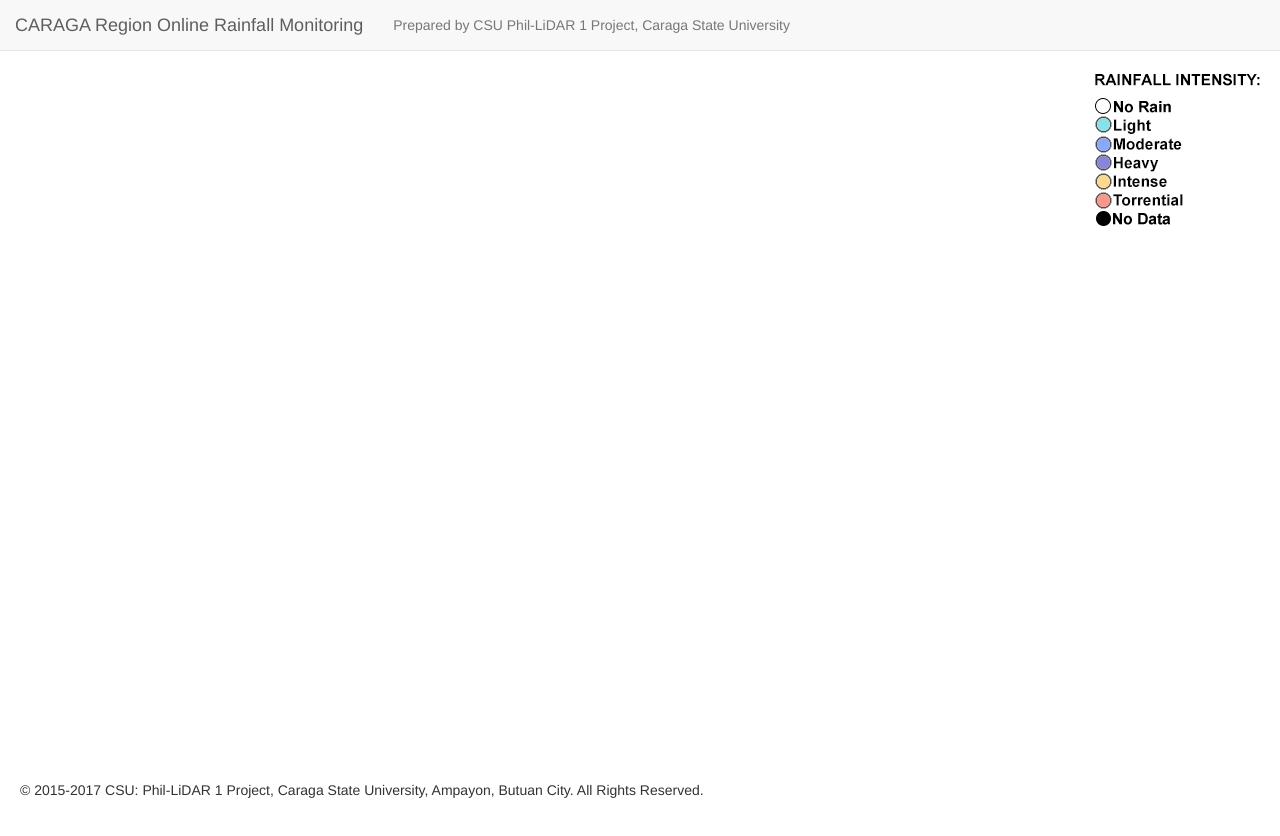
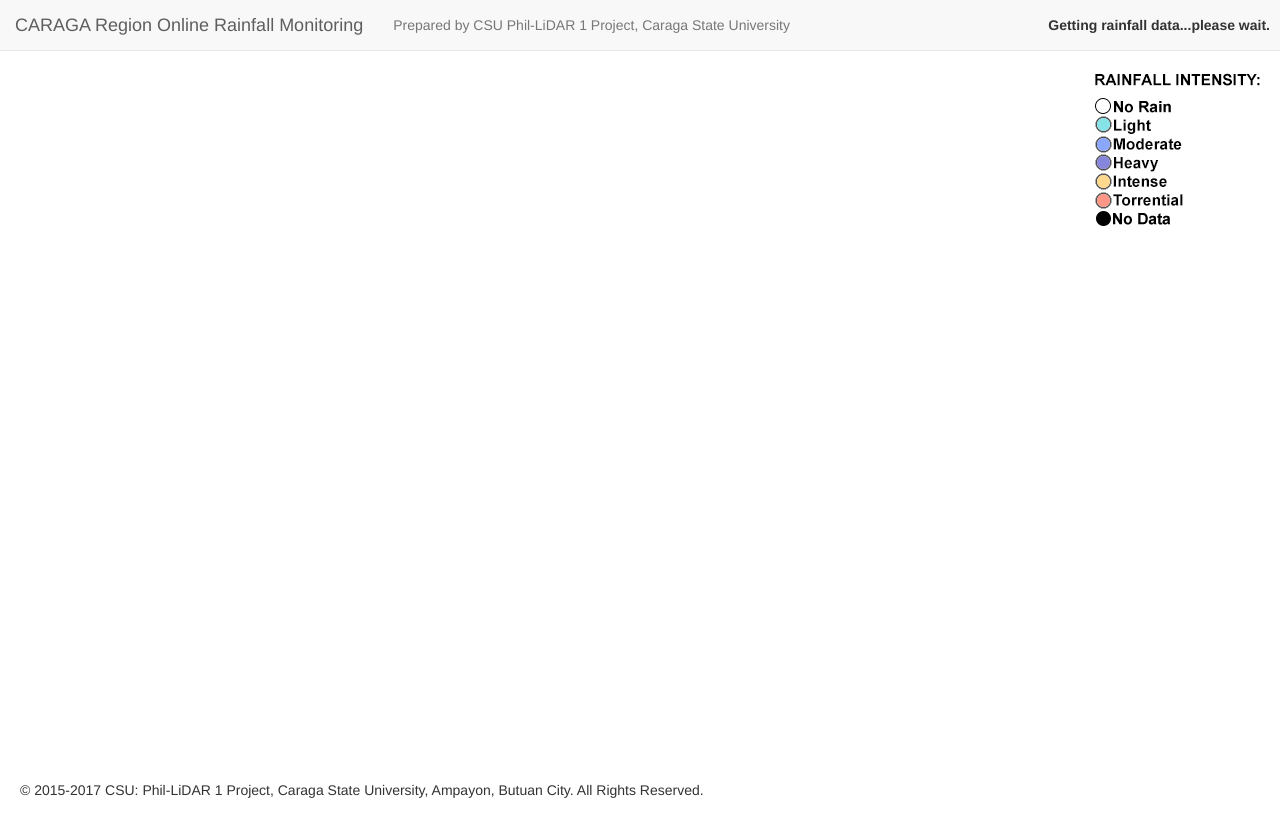
Before and after one commit to caragarainfall/caragarainfall.github.io, a plain HTML site: page index.html in a window 1280 px wide. Drawn offline with nearby package versions, Linux system fonts and the light colour scheme; a script that the page names is missing.

Commit message:
Update index.html

```diff
--- a/index.html
+++ b/index.html
@@ -98,7 +98,7 @@
                     </ul>
 
                     <ul class="nav navbar-nav navbar-right">
-                        <li id="count"></li>
+                         <li id="count">Getting rainfall data...please wait.</li>
                     </ul>
                 </div>
                 <!-- /.navbar-collapse -->
```
